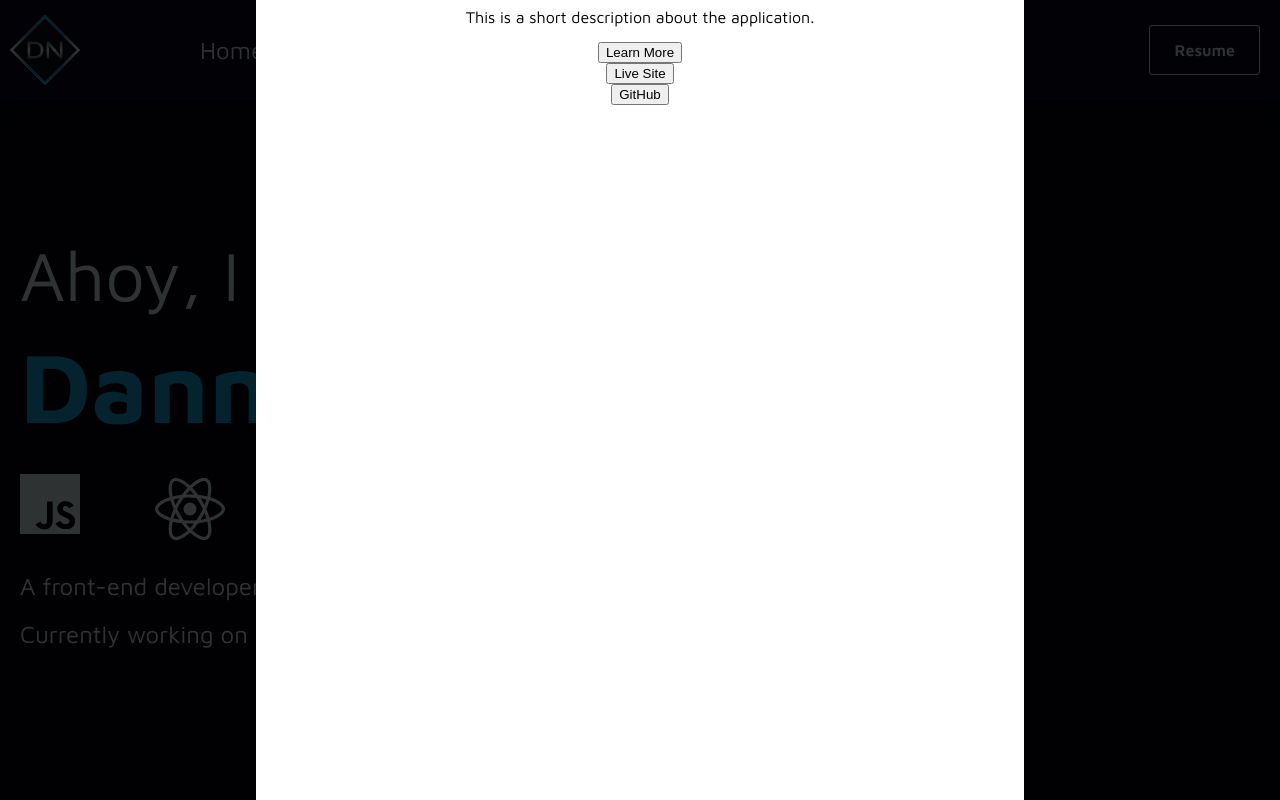
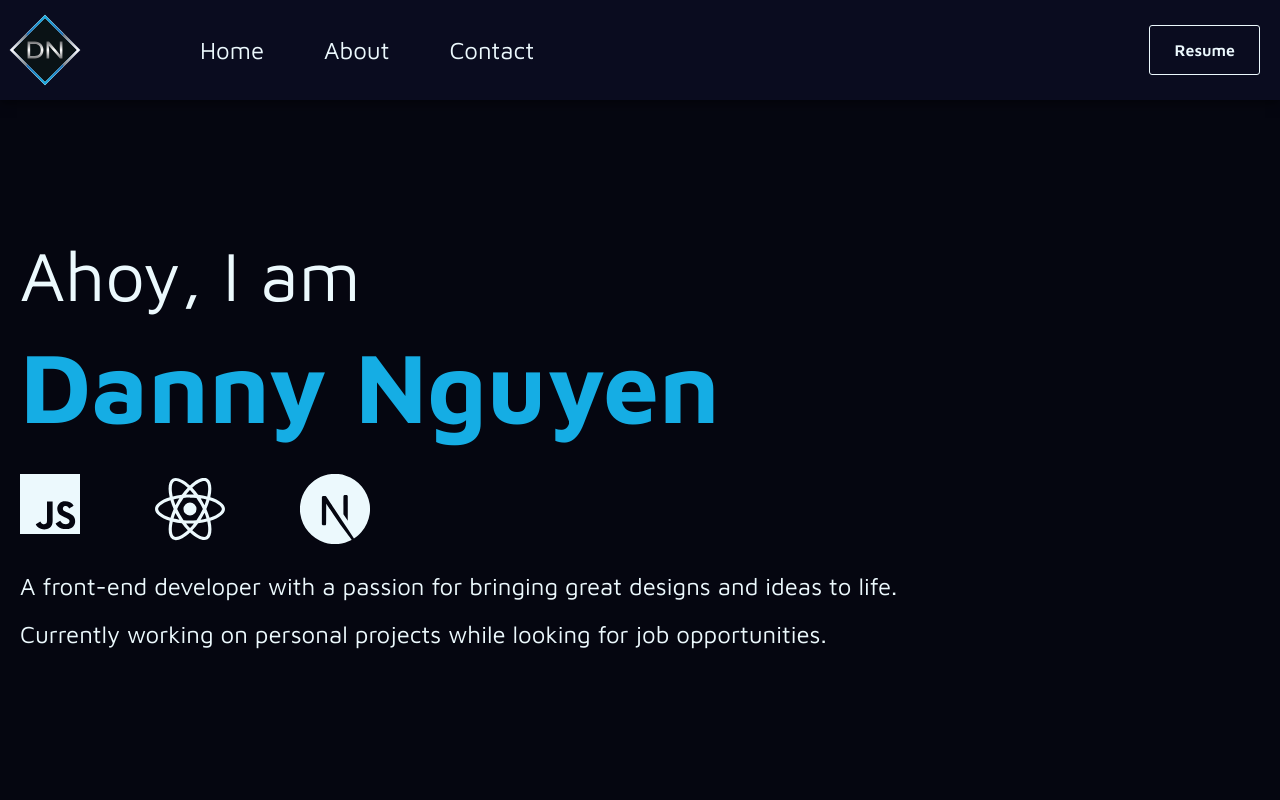
Before and after one commit to dnguyen130/portfolio, a Next.js app: page / in a window 1280 px wide. Shown: the top 800 px of the page. Built offline with nearby package versions, Linux system fonts and the light colour scheme.

Commit message:
almost done dialog

```diff
--- a/components/Dialog/index.jsx
+++ b/components/Dialog/index.jsx
@@ -1,18 +1,19 @@
+import { useEffect, useState } from "react";
 import styled from "styled-components";
 import { CgClose } from "react-icons/cg";
 import { IconContext } from "react-icons";
-import { motion } from "framer-motion";
+import { motion, AnimatePresence } from "framer-motion";
 
-import { useTheme, useCardActive } from "@/utils/provider";
+import { useTheme, useActiveCard, useActiveProject } from "@/utils/provider";
 import { SITE_THEME, DEVICES, LINKS } from "../../utils/variables";
 import styles from "./dialog.module.css";
 
 const DialogCont = styled(motion.div)`
-  width: 60%;
+  width: 70%;
   min-width: 300px;
-  max-width: 1200px;
+  max-width: 600px;
   padding: 10px;
-  aspect-ratio: 2/3;
+  aspect-ratio: 3/4;
   border-radius: 10px;
   z-index: 101;
   background-color: white;
@@ -25,6 +26,11 @@ const DialogCont = styled(motion.div)`
   align-items: center;
   overflow: hidden;
   transition: 0.2s;
+
+  @media (min-width: ${DEVICES.mobile}) {
+    aspect-ratio: 1/1;
+    width: 50%;
+  }
 `;
 
 const TopRow = styled.div`
@@ -47,6 +53,12 @@ const Title = styled.h2``;
 
 const Tags = styled.h4``;
 
+const TagsWrapper = styled.div`
+  width: 80%;
+  display: flex;
+  justify-content: space-between;
+`;
+
 const Description = styled.p``;
 
 const LinkButtons = styled.button``;
@@ -56,13 +68,13 @@ const DialogVariants = {
     display: "flex",
     opacity: 1,
     transition: {
-      duration: 0.2,
+      duration: 0.1,
     },
   },
   inactive: {
     opacity: 0,
     transition: {
-      duration: 0.2,
+      duration: 0.1,
     },
     transitionEnd: {
       display: "none",
@@ -70,19 +82,30 @@ const DialogVariants = {
   },
 };
 
-export function Dialog() {
+export function Dialog({
+  title = "Example Title",
+  tags = ["tag 1", "tag 2", "tag 3"],
+  description = "Example description.",
+  infoLink,
+  liveSite,
+  gitClient,
+  gitServer,
+}) {
   const { theme } = useTheme();
-  const { cardActive, setCardActive } = useCardActive();
+  const { activeCard, setActiveCard } = useActiveCard();
+  const { activeProject } = useActiveProject();
 
   return (
+    <AnimatePresence>
+      {activeCard && (
         <DialogCont
-      // dialogDisplay={cardActive ? "flex" : "none"}
-      // dialogOpacity={cardActive ? "1" : "0"}
-      animate={cardActive ? "active" : "inactive"}
+          initial="inactive"
+          animate="active"
           variants={DialogVariants}
+          exit="inactive"
         >
           <TopRow>
-        <CloseButton onClick={() => setCardActive(false)}>
+            <CloseButton onClick={() => setActiveCard(false)}>
               <IconContext.Provider
                 value={{
                   color: SITE_THEME[theme].background,
@@ -94,14 +117,19 @@ export function Dialog() {
               </IconContext.Provider>
             </CloseButton>
           </TopRow>
-      <Title>Hello</Title>
-      <Tags>Next.js, React, Styled-Components</Tags>
-      <Description>
-        This is a short description about the application.
-      </Description>
-      <LinkButtons>Learn More</LinkButtons>
-      <LinkButtons>Live Site</LinkButtons>
-      <LinkButtons>GitHub</LinkButtons>
+          <Title>{title}</Title>
+          <TagsWrapper>
+            {tags.map((i) => (
+              <Tags key={i}>{i}</Tags>
+            ))}
+          </TagsWrapper>
+          <Description>{description}</Description>
+          <LinkButtons>{infoLink}</LinkButtons>
+          {liveSite && <LinkButtons>{liveSite}</LinkButtons>}
+          <LinkButtons>{gitClient}</LinkButtons>
+          {gitServer && <LinkButtons>{gitServer}</LinkButtons>}
         </DialogCont>
+      )}
+    </AnimatePresence>
   );
 }
--- a/components/ProjectCard/index.jsx
+++ b/components/ProjectCard/index.jsx
@@ -2,8 +2,9 @@ import styled from "styled-components";
 import { motion } from "framer-motion";
 import { useState } from "react";
 
-import { useTheme, useCardActive } from "@/utils/provider";
+import { Dialog } from "../Dialog";
 
+import { useTheme, useActiveCard, useActiveProject } from "@/utils/provider";
 import { SITE_THEME } from "@/utils/variables";
 
 const ProjectCardCont = styled(motion.div)`
@@ -44,13 +45,20 @@ const ProjectCardLogo = styled.img`
 const hiddenMask = `linear-gradient(to right, rgba(0,0,0,0) 0px, rgba(0,0,0,0) 100%, rgba(0,0,0,0) 0, rgba(0,0,0,0) 100%)`;
 const visibleMask = `linear-gradient(to left, rgba(0,0,0,0.1) 0%, rgba(0,0,0,0.1) 0%, rgba(0,0,0,1) 0%, rgba(0,0,0,1) 100%)`;
 
-export default function ProjectCard({ ProjectCardLogoSrc = "" }) {
+export default function ProjectCard({
+  ProjectCardLogoSrc,
+  ProjectCardTitle,
+  ProjectCardTags,
+  ProjectCardDescription,
+  ProjectCardLink,
+  ProjectCardOnClick = () => {},
+}) {
   const { theme } = useTheme();
-  const { cardActive, setCardActive } = useCardActive();
+  const { activeCard, setActiveCard } = useActiveCard();
+  const { activeProject, setActiveProject } = useActiveProject();
 
   const CardClick = () => {
-    setCardActive(true);
-    setIsActive(true);
+    setActiveCard(true);
     setIsHover(false);
   };
 
@@ -67,24 +75,22 @@ export default function ProjectCard({ ProjectCardLogoSrc = "" }) {
     },
   };
 
-  // const [isActive, setIsActive] = useState(false);
   const [isHover, setIsHover] = useState(false);
-  const [isActive, setIsActive] = useState(false);
 
   return (
     <ProjectCardCont
       bgcolor={SITE_THEME[theme].text}
-      onClick={CardClick}
+      onClick={ProjectCardOnClick}
       whileTap={{ scale: 0.95 }}
     >
       <ProjectCardWrapper
-        whileHover={() => setIsHover(true)}
+        onMouseEnter={() => setIsHover(true)}
         onMouseLeave={() => setIsHover(false)}
         animate={isHover ? "hover" : "notHover"}
         variants={WrapperVariants}
         hovercolor1={SITE_THEME[theme].strong}
         hovercolor2={SITE_THEME[theme].text}
-      ></ProjectCardWrapper>
+      />
       <ProjectCardLogo src={ProjectCardLogoSrc} />
     </ProjectCardCont>
   );
--- a/components/Projects/index.jsx
+++ b/components/Projects/index.jsx
@@ -1,7 +1,11 @@
 import { useState } from "react";
 import styled from "styled-components";
 
-import { useTheme } from "../../utils/provider";
+import {
+  useTheme,
+  useActiveCard,
+  useActiveProject,
+} from "../../utils/provider";
 import { SITE_THEME, DEVICES, PROJECTLIST } from "../../utils/variables";
 
 import ProjectCard from "../ProjectCard";
@@ -70,6 +74,13 @@ const ProjectCardWrapper = styled.div`
 
 export default function Projects() {
   const { theme } = useTheme();
+  const { setActiveCard } = useActiveCard();
+  const { activeProject, setActiveProject } = useActiveProject();
+
+  const CardOnClick = (e) => {
+    setActiveCard(true);
+    setActiveProject(e);
+  };
 
   return (
     <ProjectsCont>
@@ -77,7 +88,12 @@ export default function Projects() {
       <Underline gradient1={SITE_THEME[theme].strong} />
       <ProjectCardWrapper>
         {PROJECTLIST.map((o, i) => (
-          <ProjectCard key={i} ProjectCardLogoSrc={o.logo} />
+          <ProjectCard
+            key={i}
+            ProjectCardLogoSrc={o.logo}
+            ProjectCardTitle="hi"
+            ProjectCardOnClick={() => CardOnClick(o)}
+          />
         ))}
       </ProjectCardWrapper>
     </ProjectsCont>
--- a/pages/index.js
+++ b/pages/index.js
@@ -9,7 +9,9 @@ import Footer from "@/components/Footer";
 import Extras from "@/components/Section";
 import { Dialog } from "@/components/Dialog";
 
-import { useCardActive } from "@/utils/provider";
+import { useActiveCard, useActiveProject } from "@/utils/provider";
+
+import { PROJECTLIST } from "../utils/variables";
 
 const PageContainer = styled.div`
   width: 100%;
@@ -28,6 +30,7 @@ const MainContainer = styled.main`
   padding: 0 20px;
   display: flex;
   flex-direction: column;
+  user-select: ${(props) => props.mainSelect};
 `;
 
 const Fade = styled(motion.div)`
@@ -45,27 +48,56 @@ const Fade = styled(motion.div)`
   display: ${(props) => props.fadeDisplay};
 `;
 
+const FadeVariants = {
+  active: {
+    display: "block",
+    opacity: 0.8,
+    transition: {
+      duration: 0.1,
+    },
+  },
+  inactive: {
+    opacity: 0,
+    transition: {
+      duration: 0.2,
+    },
+    transitionEnd: {
+      display: "none",
+    },
+  },
+};
+
 export default function Home() {
-  const { cardActive, setCardActive } = useCardActive();
+  const { activeCard, setActiveCard } = useActiveCard();
+  const { activeProject } = useActiveProject();
+  const ap = activeProject;
 
   return (
     <PageContainer>
       <Head></Head>
       <Fade
-        fadeOpacity={cardActive ? 0.8 : 0}
-        fadeDisplay={cardActive ? "block" : "none"}
+        animate={activeCard ? "active" : "inactive"}
+        variants={FadeVariants}
         onClick={() => {
-          setCardActive(false);
+          setActiveCard(false);
         }}
       />
       <NavBar />
-      <MainContainer>
-        <Dialog />
+      <MainContainer mainSelect={activeCard ? "none" : "auto"}>
         <HeroText />
         <Projects />
         <Extras />
       </MainContainer>
       <Footer />
+      <Dialog
+        title={ap.name}
+        tags={ap.tags}
+        description={ap.description}
+        infoLink={ap.url}
+        liveSite={ap.live_site}
+        gitClient={ap.github_client ? ap.github_client : null}
+        gitServer={ap.github_server ? ap.github_server : null}
+      />
     </PageContainer>
   );
 }
--- a/utils/provider.js
+++ b/utils/provider.js
@@ -6,8 +6,11 @@ const initialStates = {
   theme: "dark",
   setTheme: () => {},
 
-  cardActive: "false",
-  setCardActive: () => {},
+  activeCard: false,
+  setActiveCard: () => {},
+
+  activeProject: {},
+  setActiveProject: () => {},
 };
 
 const MyContext = createContext(initialStates);
@@ -15,16 +18,29 @@ const MyContext = createContext(initialStates);
 export default function AppProvider({ children }) {
   //children all the pages/components insider this provider
   const [theme, setTheme] = useState(initialStates.theme);
-  const [cardActive, setCardActive] = useState(initialStates.cardActive);
+  const [activeCard, setActiveCard] = useState(initialStates.activeCard);
+  const [activeProject, setActiveProject] = useState(
+    initialStates.activeProject
+  );
 
   //put in the variables you want to share
   return (
-    <MyContext.Provider value={{ theme, setTheme, cardActive, setCardActive }}>
+    <MyContext.Provider
+      value={{
+        theme,
+        setTheme,
+        activeCard,
+        setActiveCard,
+        activeProject,
+        setActiveProject,
+      }}
+    >
       <style jsx global>
         {`
           html {
             scrollbar-color: ${SITE_THEME[theme].weak}
               ${SITE_THEME[theme].scrollbar}; /* Gecko Browsers */
+            overflow: ${activeCard ? "hidden" : "auto"};
           }
 
           html::-webkit-scrollbar-thumb {
@@ -82,9 +98,14 @@ export function useTheme() {
   return { theme, setTheme };
 }
 
-export function useCardActive() {
-  const { cardActive, setCardActive } = useContext(MyContext);
-  return { cardActive, setCardActive };
+export function useActiveCard() {
+  const { activeCard, setActiveCard } = useContext(MyContext);
+  return { activeCard, setActiveCard };
+}
+
+export function useActiveProject() {
+  const { activeProject, setActiveProject } = useContext(MyContext);
+  return { activeProject, setActiveProject };
 }
 
 // ::selection {
--- a/utils/variables.js
+++ b/utils/variables.js
@@ -80,15 +80,28 @@ export const PROJECTLIST = [
     name: "Steady",
     url: "steady",
     logo: "steady_logo.svg",
+    live_site: "https://steadyofficial.vercel.app/",
+    github_client: "https://github.com/wilyyy/Steady",
+    tags: ["React", "Next.js", "styled-components"],
+    description: "This is Steady",
   },
   {
     name: "OnMe",
     url: "onme",
     logo: "onme_logo.svg",
+    github_client: "https://github.com/dnguyen130/onme",
+    github_server: "https://github.com/dnguyen130/OnMe-Serverside",
+    tags: ["React Native", "Expo", "styled-components", "PHP/SQL"],
+    description: "This is OnMe",
   },
   {
     name: "Scout",
     url: "scout",
     logo: "scout_logo.svg",
+    live_site: "https://scout-delta.vercel.app/",
+    github_client: "https://github.com/wilyyy/Scout",
+    github_server: "https://github.com/wilyyy/scout-serverside",
+    tags: ["React", "Next.js", "styled-components", "MongoDB"],
+    description: "This is Scout",
   },
 ];
```
Lines whose indentation alone changed are shown as unchanged.
